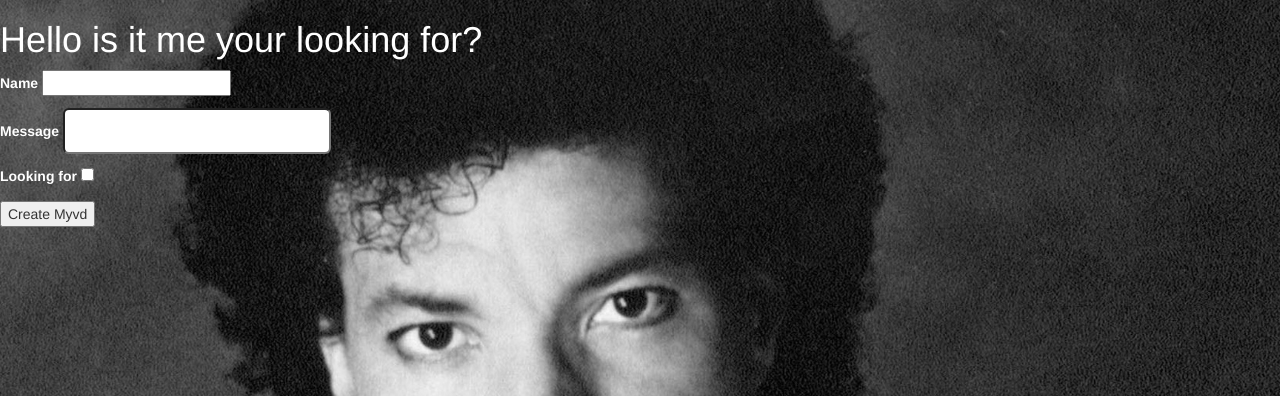
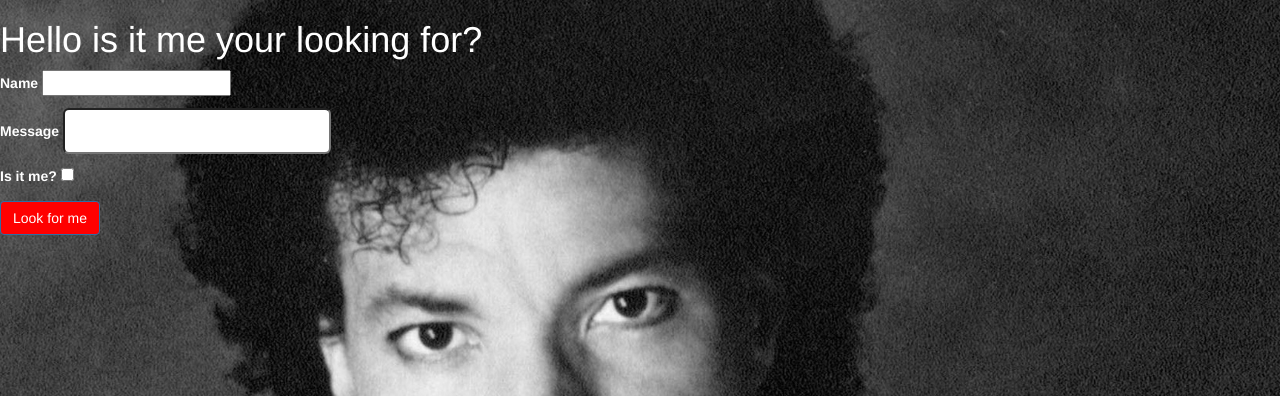
Before and after one commit to andrewpjames13/valentines-day-exercise, a Rails app: page / in a window 1280 px wide; the page is wider, and only the part inside the window is pictured. Shown: the top 396 px of that part. Run offline with Rails 7, Linux system fonts and the light colour scheme; style sheets or scripts are compiled from the project's sources; some libraries are stand-ins or nearby versions.

Commit message:
add styling to button and changed looking_for text

```diff
--- a/app/assets/stylesheets/application.css.scss
+++ b/app/assets/stylesheets/application.css.scss
@@ -34,3 +34,7 @@ h1 {
 .text-color {
   color: white;
 }
+
+.btn {
+  background-color: red;
+}
--- a/app/views/layouts/application.html.erb
+++ b/app/views/layouts/application.html.erb
@@ -9,10 +9,8 @@
   <iframe width="300" height="55" src="https://www.youtube.com/embed/84RxK4N1wfE?autoplay=1" frameborder="0" hidden="true"></iframe>
 
   <body>
-    <div>
     <p><h1>Hello is it me your looking for?</h1></p>
-  </div>
-    <p><div><%= render 'form' %></div></p>
+    <p><%= render 'form' %></p>
     <div class="container">
       <div class="mouth">
         <%= image_tag "lionel-mouth.png" %>
--- a/app/views/myvds/_form.html.erb
+++ b/app/views/myvds/_form.html.erb
@@ -6,8 +6,8 @@
 <p><%= f.label :message, class: "text-color" %>
 <%= f.text_field :message, class: "input-lg" %></p>
 
-<p><%= f.label :looking_for, class: "text-color" %>
+<p><%= f.label :looking_for, "Is it me?", class: "text-color" %>
 <%= f.check_box :looking_for %></p>
 
-<p><%= f.submit %></p>
+<p><input class="btn btn-primary" <%= f.submit "Look for me" %></p>
 <% end %>
```
